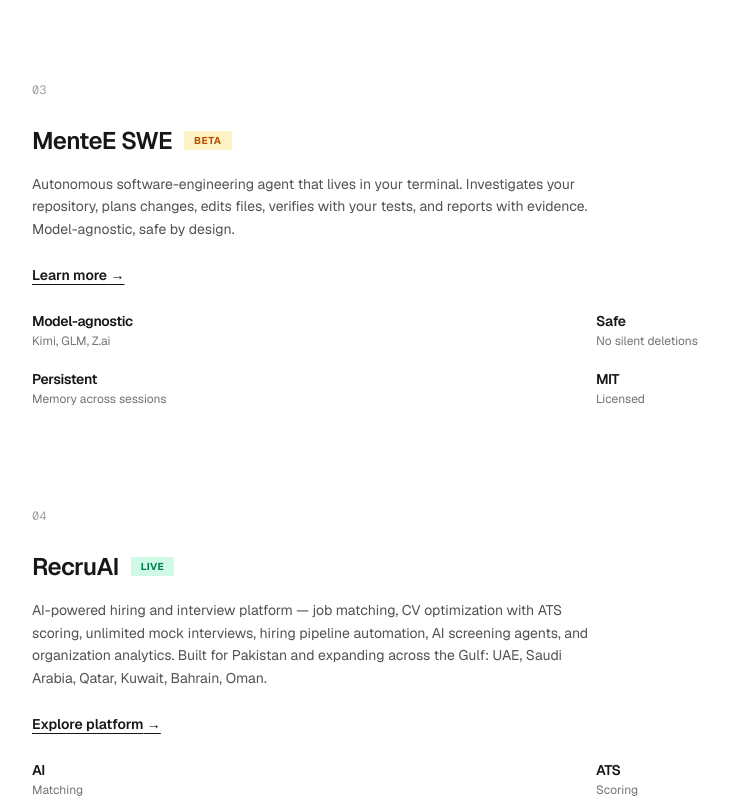
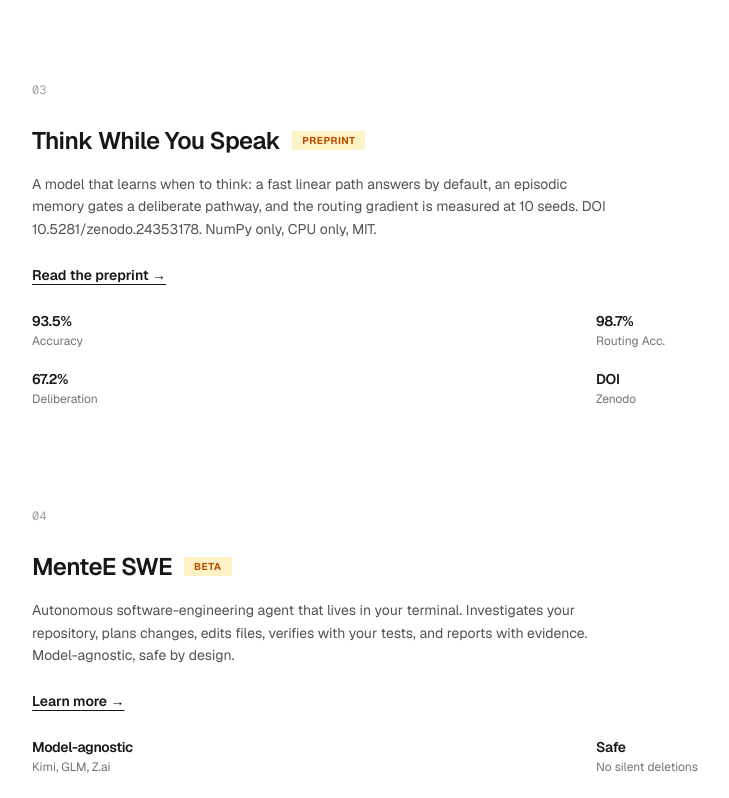
Before and after one commit to MenteE-s/mentee-landing-page, a Next.js app: page /products in a window 1280 px wide. Shown: the part 1140-1938 px from the top of the page, without its empty margins (56-785 px from the left). Built offline with nearby package versions, Linux system fonts and the light colour scheme.

Commit message:
feat: add Think While You Speak preprint to products page and header dropdown

```diff
--- a/src/app/products/page.tsx
+++ b/src/app/products/page.tsx
@@ -13,6 +13,7 @@ export const metadata: Metadata = {
     "job portal Pakistan", "Gulf jobs UAE Saudi Qatar Kuwait Bahrain", "MenteE Embed",
     "multilingual embeddings", "MenteE Code 3B", "coding agent model",
     "LoRA fine-tune", "MenteE SWE", "autonomous coding agent",
+    "Think While You Speak", "adaptive computation", "test-time compute",
     "recruitment automation", "ATS scoring", "CV optimization AI",
   ],
   alternates: { canonical: "https://menteeai.org/products" },
@@ -48,6 +49,19 @@ const products = [
       { k: "53,567", v: "Trajectories" },
       { k: "$0.13", v: "Training cost" },
       { k: "Apache 2.0", v: "License" },
+    ],
+  },
+  {
+    label: "Think While You Speak",
+    tag: "Preprint",
+    href: "/research?model=acp",
+    hrefLabel: "Read the preprint",
+    d: "A model that learns when to think: a fast linear path answers by default, an episodic memory gates a deliberate pathway, and the routing gradient is measured at 10 seeds. DOI 10.5281/zenodo.24353178. NumPy only, CPU only, MIT.",
+    stats: [
+      { k: "93.5%", v: "Accuracy" },
+      { k: "98.7%", v: "Routing Acc." },
+      { k: "67.2%", v: "Deliberation" },
+      { k: "DOI", v: "Zenodo" },
     ],
   },
   {
--- a/src/components/Navbar.tsx
+++ b/src/components/Navbar.tsx
@@ -10,6 +10,11 @@ const products = [
     label: "MenteE Embed",
     href: "/research",
     desc: "41M-param multilingual embeddings, trained from scratch",
+  },
+  {
+    label: "Think While You Speak",
+    href: "/research?model=acp",
+    desc: "A model that learns when to think, memory-gated deliberation",
   },
   {
     label: "MenteE Code 3B",
```
